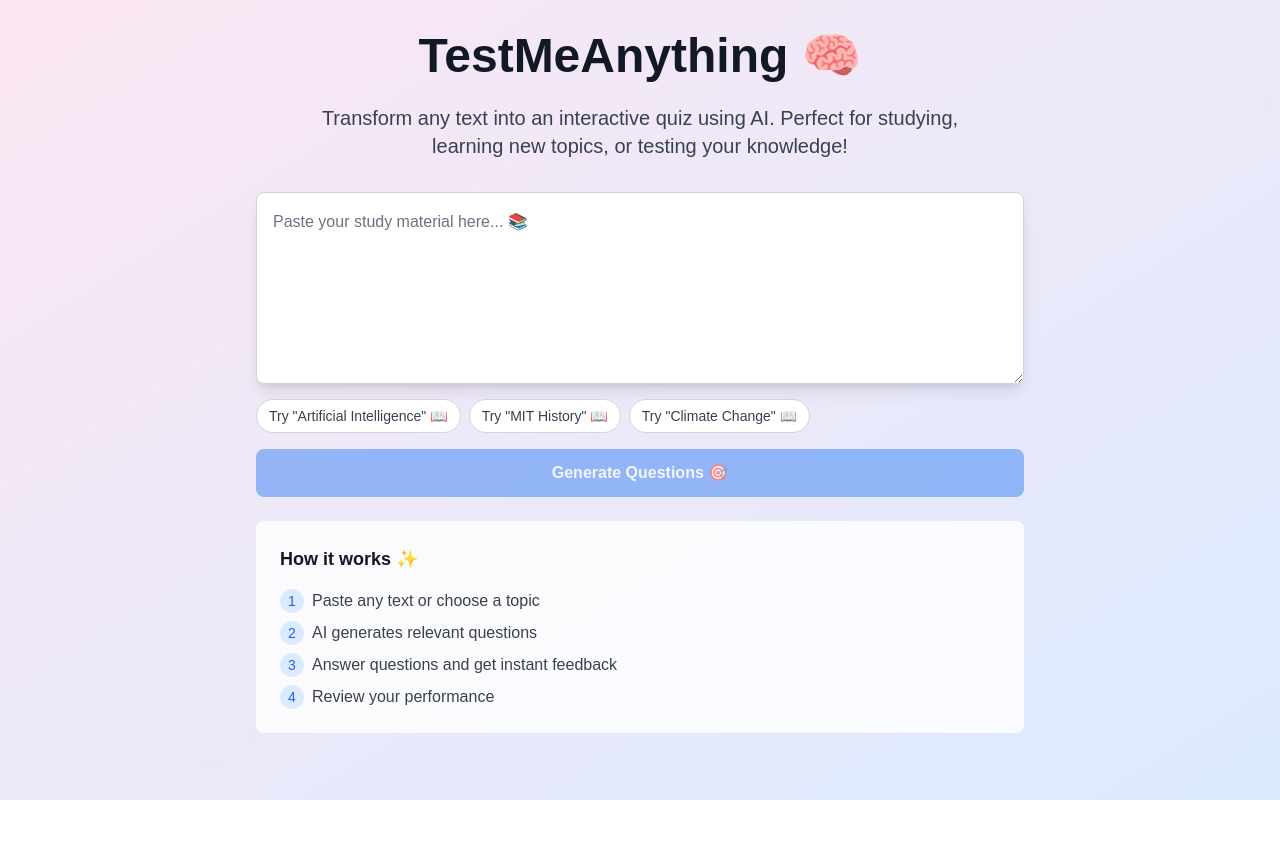
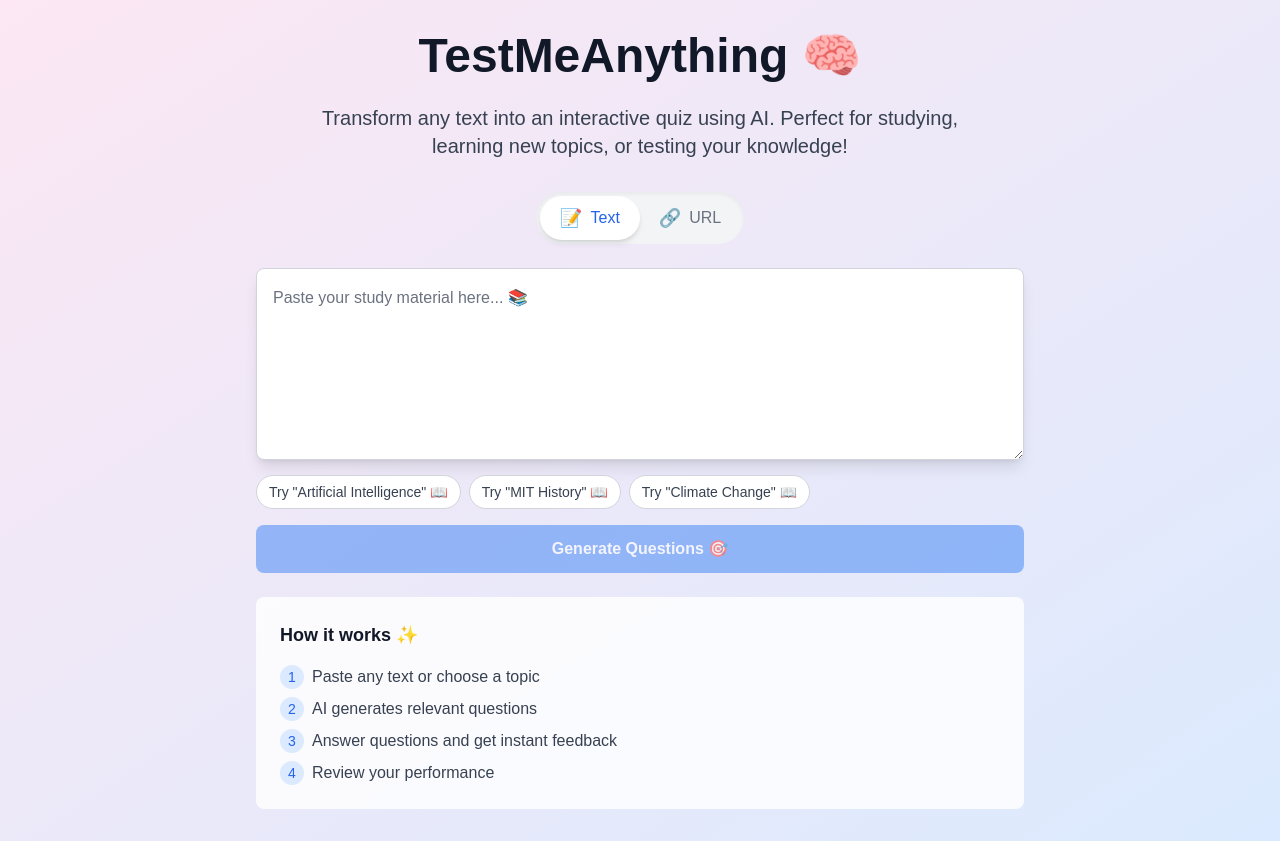
Before and after one commit to sundai-club/test-anything, a Next.js app: page / in a window 1280 px wide. Before the commit the page ends 800 px from the top, so only its background shows below. Built offline with nearby package versions, Linux system fonts and the light colour scheme.

Commit message:
NEW: URL SUPPORT

```diff
--- a/package.json
+++ b/package.json
@@ -9,6 +9,7 @@
     "lint": "next lint"
   },
   "dependencies": {
+    "cheerio": "^1.0.0",
     "framer-motion": "^11.12.0",
     "next": "15.0.3",
     "openai": "^4.73.1",
--- /dev/null
+++ b/src/app/api/fetch-url/route.ts
@@ -0,0 +1,55 @@
+import { NextResponse } from 'next/server';
+import * as cheerio from 'cheerio';
+
+export async function POST(request: Request) {
+  try {
+    const { url } = await request.json();
+
+    if (!url) {
+      return NextResponse.json(
+        { error: 'URL is required' },
+        { status: 400 }
+      );
+    }
+
+    // Fetch the webpage
+    const response = await fetch(url);
+    const html = await response.text();
+
+    // Parse the HTML and extract text content
+    const $ = cheerio.load(html);
+
+    // Remove script tags, style tags, and comments
+    $('script').remove();
+    $('style').remove();
+    $('noscript').remove();
+    $('iframe').remove();
+    $('nav').remove();
+    $('footer').remove();
+    $('header').remove();
+
+    // Extract text from body, focusing on content areas
+    const content = $('article, main, .content, #content, .post, #main')
+      .text()
+      .replace(/\s+/g, ' ')
+      .trim();
+
+    // If no content found in specific areas, get all body text
+    const finalContent = content || $('body')
+      .text()
+      .replace(/\s+/g, ' ')
+      .trim();
+
+    // Limit content length if needed
+    const truncatedContent = finalContent.slice(0, 5000);
+
+    return NextResponse.json({ content: truncatedContent });
+
+  } catch (error) {
+    console.error('Error fetching URL:', error);
+    return NextResponse.json(
+      { error: 'Failed to fetch URL content' },
+      { status: 500 }
+    );
+  }
+}
--- a/src/components/TextInput.tsx
+++ b/src/components/TextInput.tsx
@@ -7,8 +7,57 @@ interface TextInputProps {
   suggestedTopics: Record<string, string>;
 }
 
+function ToggleSwitch({ mode, onToggle }: {
+  mode: 'text' | 'url';
+  onToggle: (mode: 'text' | 'url') => void;
+}) {
+  return (
+    <div className="inline-flex p-1 bg-gray-100 rounded-full shadow-inner">
+      <div className="relative flex w-[200px]">
+        {/* Background Slider */}
+        <div
+          className={`absolute h-full w-1/2 bg-white rounded-full shadow-md transform transition-transform duration-200 ease-in-out ${
+            mode === 'url' ? 'translate-x-full' : 'translate-x-0'
+          }`}
+        />
+
+        {/* Buttons */}
+        <button
+          onClick={() => onToggle('text')}
+          className={`flex-1 px-4 py-2 rounded-full z-10 transition-colors duration-200 flex items-center justify-center gap-2 ${
+            mode === 'text'
+              ? 'text-blue-600'
+              : 'text-gray-500 hover:text-gray-700'
+          }`}
+        >
+          <span className="text-lg">📝</span>
+          <span className="font-medium">Text</span>
+        </button>
+        <button
+          onClick={() => onToggle('url')}
+          className={`flex-1 px-4 py-2 rounded-full z-10 transition-colors duration-200 flex items-center justify-center gap-2 ${
+            mode === 'url'
+              ? 'text-blue-600'
+              : 'text-gray-500 hover:text-gray-700'
+          }`}
+        >
+          <span className="text-lg">🔗</span>
+          <span className="font-medium">URL</span>
+        </button>
+      </div>
+    </div>
+  );
+}
+
+const SUGGESTED_LINKS = {
+  'AI Wiki': 'https://en.wikipedia.org/wiki/Artificial_intelligence',
+  'MIT Wiki': 'https://en.wikipedia.org/wiki/Massachusetts_Institute_of_Technology',
+  'Climate Wiki': 'https://en.wikipedia.org/wiki/Climate_change'
+} as const;
+
 export default function TextInput({ onSubmit, suggestedTopics }: TextInputProps) {
-  const [text, setText] = useState('');
+  const [inputMode, setInputMode] = useState<'text' | 'url'>('text');
+  const [input, setInput] = useState('');
   const [loading, setLoading] = useState(false);
   const [error, setError] = useState<string | null>(null);
 
@@ -17,12 +66,32 @@ export default function TextInput({ onSubmit, suggestedTopics }: TextInputProps)
       setLoading(true);
       setError(null);
 
+      let textToProcess = input;
+
+      if (inputMode === 'url') {
+        // Fetch content from URL
+        const response = await fetch('/api/fetch-url', {
+          method: 'POST',
+          headers: {
+            'Content-Type': 'application/json',
+          },
+          body: JSON.stringify({ url: input }),
+        });
+
+        if (!response.ok) {
+          throw new Error('Failed to fetch URL content');
+        }
+
+        const data = await response.json();
+        textToProcess = data.content;
+      }
+
       const response = await fetch('/api/generate', {
         method: 'POST',
         headers: {
           'Content-Type': 'application/json',
         },
-        body: JSON.stringify({ text }),
+        body: JSON.stringify({ text: textToProcess }),
       });
 
       if (!response.ok) {
@@ -44,7 +113,15 @@ export default function TextInput({ onSubmit, suggestedTopics }: TextInputProps)
         <LoadingAnimation />
       ) : (
         <>
+          <div className="flex justify-center mb-6">
+            <ToggleSwitch
+              mode={inputMode}
+              onToggle={setInputMode}
+            />
+          </div>
+
           <div className="space-y-2">
+            {inputMode === 'text' ? (
               <textarea
                 className="w-full h-48 p-4 rounded-lg shadow-lg
                          border border-gray-300
@@ -54,21 +131,59 @@ export default function TextInput({ onSubmit, suggestedTopics }: TextInputProps)
                          transition-all duration-200
                          placeholder:text-gray-500"
                 placeholder="Paste your study material here... 📚"
-              value={text}
-              onChange={(e) => setText(e.target.value)}
+                value={input}
+                onChange={(e) => setInput(e.target.value)}
               />
+            ) : (
+              <input
+                type="url"
+                className="w-full p-4 rounded-lg shadow-lg
+                         border border-gray-300
+                         bg-white text-gray-900
+                         text-base
+                         focus:ring-2 focus:ring-blue-400 focus:outline-none
+                         transition-all duration-200
+                         placeholder:text-gray-500"
+                placeholder="Enter a URL to generate questions from... 🔗"
+                value={input}
+                onChange={(e) => setInput(e.target.value)}
+              />
+            )}
+
             <div className="flex flex-wrap gap-2">
-              {Object.entries(suggestedTopics).map(([topic, content]) => (
+              {inputMode === 'text' ? (
+                Object.entries(suggestedTopics).map(([topic, content]) => (
                   <button
                     key={topic}
-                  onClick={() => setText(content)}
+                    onClick={() => setInput(content)}
                     className="px-3 py-1.5 text-sm bg-white text-gray-700 rounded-full
                              border border-gray-300 hover:border-blue-400
-                           transition-colors duration-200"
+                             transition-colors duration-200
+                             hover:bg-blue-50"
                   >
                     Try "{topic}" 📖
                   </button>
-              ))}
+                ))
+              ) : (
+                Object.entries(SUGGESTED_LINKS).map(([name, url]) => (
+                  <button
+                    key={name}
+                    onClick={() => setInput(url)}
+                    className="px-3 py-1.5 text-sm bg-white text-gray-700 rounded-full
+                             border border-gray-300 hover:border-blue-400
+                             transition-colors duration-200
+                             hover:bg-blue-50
+                             flex items-center gap-1"
+                  >
+                    <span className="text-blue-500">
+                      <svg className="w-4 h-4" fill="currentColor" viewBox="0 0 24 24">
+                        <path d="M12.9 4.22c-.33-.34-.85-.34-1.18 0L8.05 7.89c-.33.34-.33.86 0 1.2.33.33.85.33 1.18 0l2.27-2.27v9.68c0 .46.37.83.83.83s.83-.37.83-.83V6.82l2.27 2.27c.33.33.85.33 1.18 0 .33-.34.33-.86 0-1.2l-3.72-3.67z"/>
+                      </svg>
+                    </span>
+                    {name} 🌐
+                  </button>
+                ))
+              )}
             </div>
           </div>
 
@@ -81,7 +196,7 @@ export default function TextInput({ onSubmit, suggestedTopics }: TextInputProps)
                      transition-all duration-200 hover:scale-102 active:scale-98
                      hover:bg-blue-600 disabled:opacity-50 disabled:cursor-not-allowed"
             onClick={handleSubmit}
-            disabled={!text.trim()}
+            disabled={!input.trim()}
           >
             Generate Questions 🎯
           </button>
```
Also changed, not shown: 1 other file (tests, documents, lock files or other folders). Lines whose indentation alone changed are shown as unchanged.
